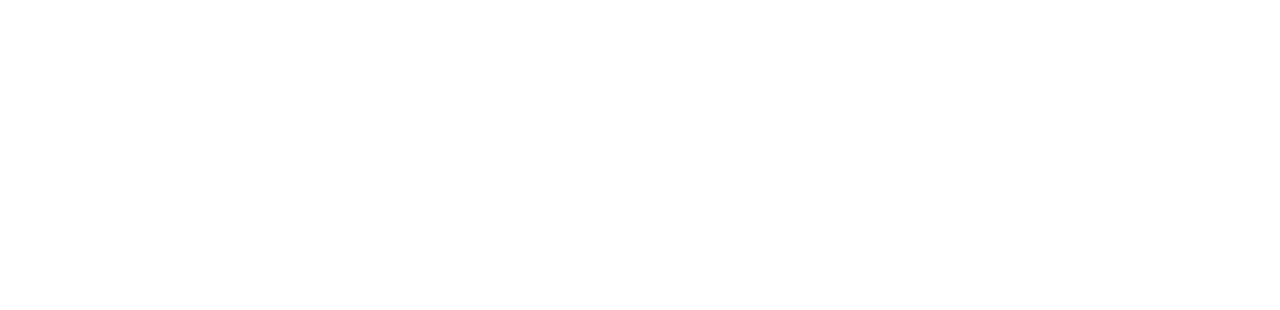
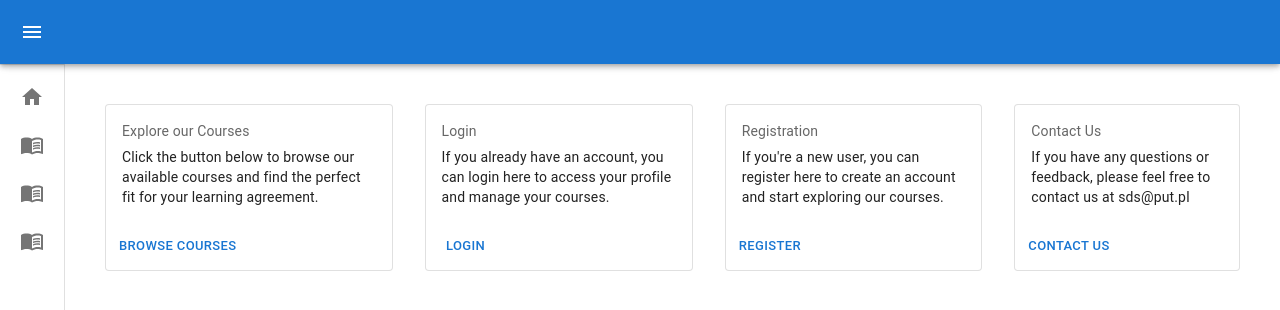
Before and after one commit to hassankh0/erasmus-sds, a React (Create React App) app in the folder frontend/: page / in a window 1280 px wide. Before the commit this address had no page. Shown: the top 310 px of the page. Built offline with nearby package versions, Linux system fonts and the light colour scheme.

Commit message:
bug fixes

```diff
--- a/frontend/src/App.js
+++ b/frontend/src/App.js
@@ -1,11 +1,13 @@
 import React, { Suspense } from "react";
 import Routes from "./router";
 import { LinearProgress } from "@mui/material";
+import SideBar from "./components/SideBar";
 
 function App() {
   return (
     <Suspense fallback={<LinearProgress />}>
-      <Routes />
+      <SideBar content={
+        <Routes />} />
     </Suspense>
   );
 }
--- a/frontend/src/router/index.js
+++ b/frontend/src/router/index.js
@@ -18,14 +18,13 @@
             {/* Public URL */}
             <Route index path="/home" element={<Home />} />
             <Route  path="/AllCourses" element={<TableCard />} />
-            <Route  path="/Cours-Deatils" element={<CoursDetail />} />
-          <Route path="/AllCourses" element={<TableCard />} />
+            <Route  path="/Cours-Details" element={<CoursDetail />} />
           <Route path="/AllUnis" element={<ListOfUniversities />} />
-            <Route  path="/SideBar" element={<SideBar content={Home}/>} />
 
           {/* Private URL */}
           <Route path="/Profil" element={<ProfilePage />} />
 
+          <Route path="*" element={<Home />} />
         </Routes>
       </Suspense>
     </Router>
```
